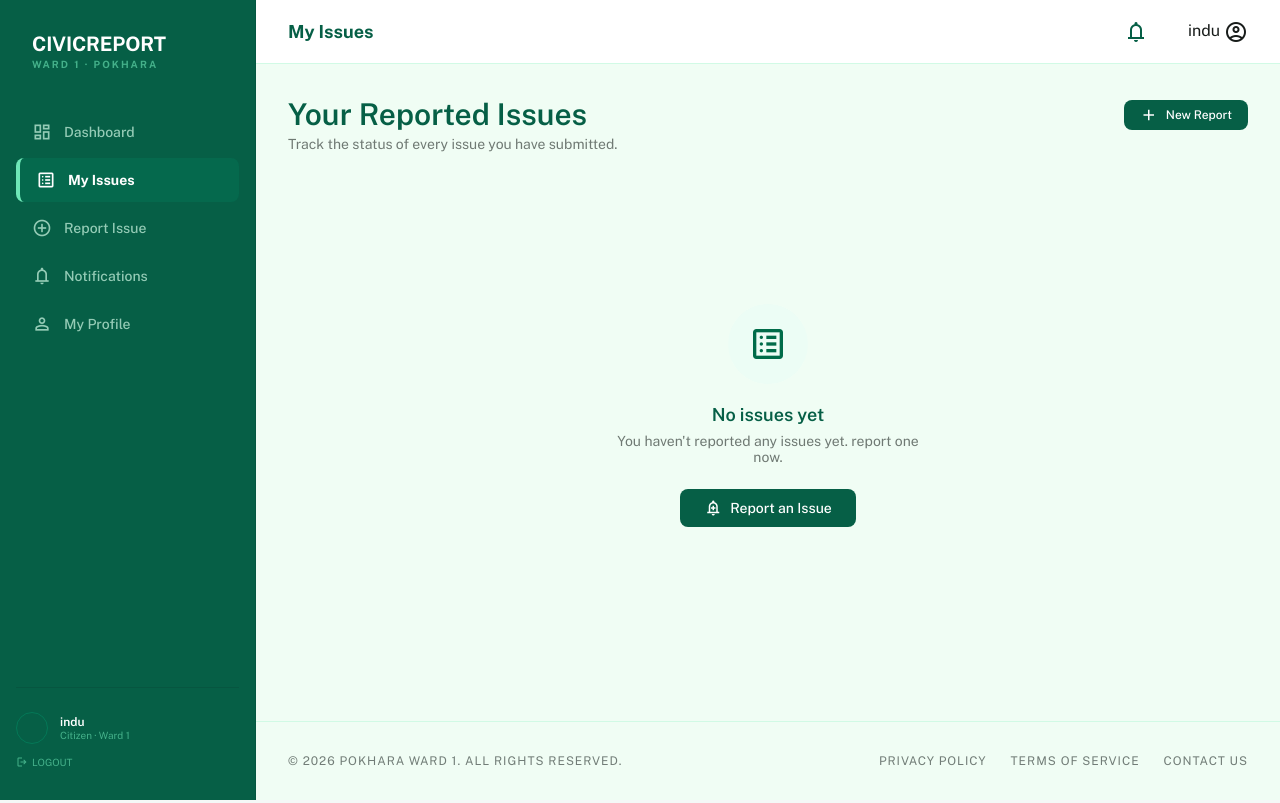
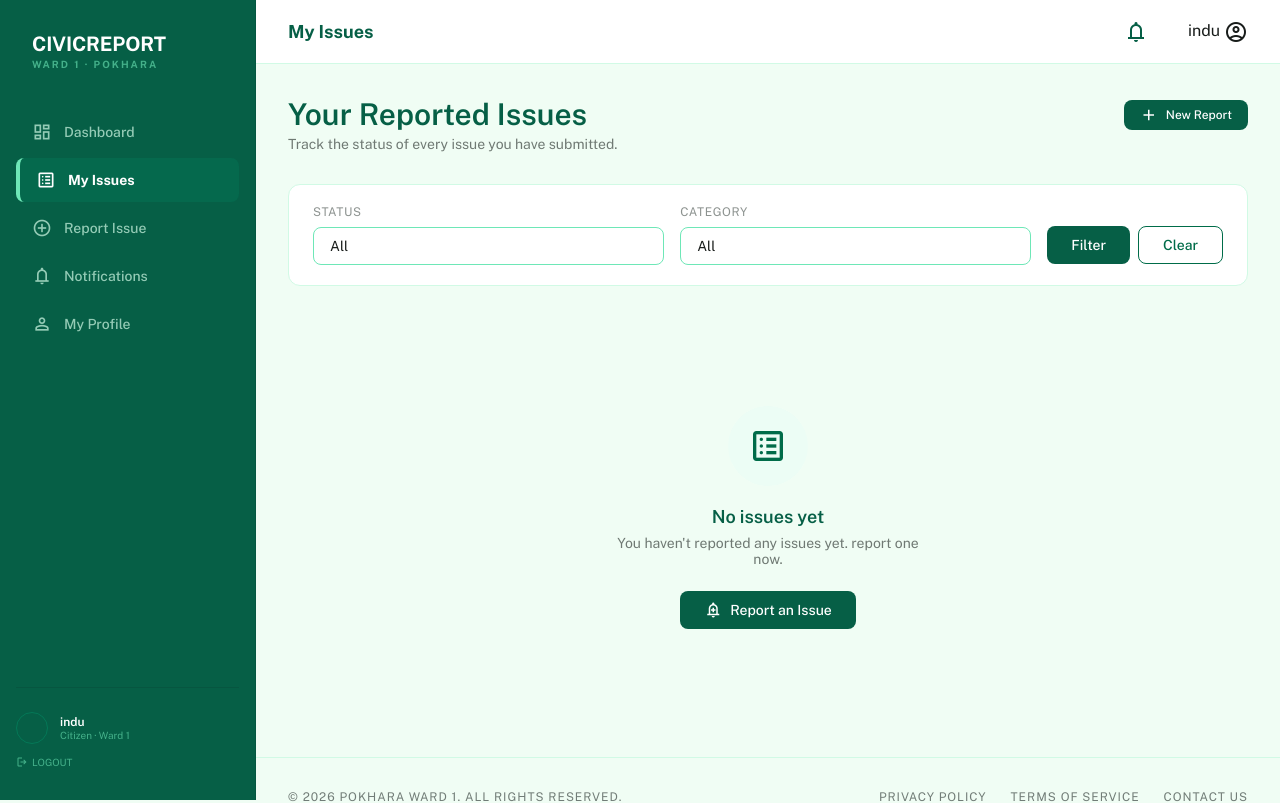
Before and after one commit to ssavyata/civicproject, a Django app: page /issues/my_issues/ in a window 1280 px wide. Shown: the top 803 px of the page. Run offline with Django 5.2, Linux system fonts and the light colour scheme; a user stored in the database is signed in; data that the repository does not hold is empty.

Commit message:
filtering feature

```diff
--- a/issues/views.py
+++ b/issues/views.py
@@ -2,6 +2,7 @@ from django.shortcuts import render, redirect, get_object_or_404
 from django.contrib.auth.decorators import login_required
 from django.contrib.auth import update_session_auth_hash
 from django.contrib.auth.forms import PasswordChangeForm
+import requests
 
 from accounts.models import User
 from .models import Issue, Feedback, Department, IssuePhoto
@@ -14,6 +15,76 @@ from django.core.paginator import Paginator
 from django.db.models import Count, Q
 
 # Create your views here.
+from django.http import JsonResponse
+from django.views.decorators.csrf import csrf_exempt
+from django.views.decorators.http import require_http_methods
+from .services.image_ai import generate_image_description
+import json
+import os
+from django.conf import settings
+
+
+@csrf_exempt
+@require_http_methods(["POST"])
+def upload_issue_photo(request):
+    """Temporarily saves uploaded photo and returns filename for AI analysis."""
+    try:
+        photo = request.FILES.get('photo')
+        if not photo:
+            return JsonResponse({"success": False, "error": "No photo provided"}, status=400)
+
+        # Save to MEDIA_ROOT/issue_photos/
+        from django.core.files.storage import default_storage
+        from django.core.files.base import ContentFile
+
+        filename = photo.name
+        save_path = os.path.join(settings.MEDIA_PHOTOS_ROOT, filename)
+        os.makedirs(settings.MEDIA_PHOTOS_ROOT, exist_ok=True)
+        saved_path = default_storage.save(save_path, ContentFile(photo.read()))
+
+        # Get just the filename
+        actual_filename = os.path.basename(saved_path)
+        image_url = f"{settings.MEDIA_URL}{saved_path}"
+
+        return JsonResponse({
+            "success": True,
+            "filename": actual_filename,
+            "image_url": image_url
+        })
+
+    except Exception as e:
+        return JsonResponse({"success": False, "error": str(e)}, status=500)
+
+@csrf_exempt
+@require_http_methods(["POST"])
+# views.py
+
+def analyze_image(request):
+    if request.method != 'POST':
+        return JsonResponse({'success': False, 'error': 'POST required'})
+
+    try:
+        body = json.loads(request.body)
+        filename = body.get('filename')
+
+        # Build your image path
+        import base64, os
+        image_path = os.path.join(settings.MEDIA_PHOTOS_ROOT, filename)
+        with open(image_path, 'rb') as f:
+            image_b64 = base64.b64encode(f.read()).decode('utf-8')
+
+        response = requests.post('http://localhost:11434/api/generate', json={
+            "model": "llava",
+            "prompt": "Describe this civic issue briefly for a report.",
+            "images": [image_b64],
+            "stream": False
+        }, timeout=60)
+
+        result = response.json()
+        return JsonResponse({'success': True, 'description': result['response']})
+
+    except Exception as e:
+        return JsonResponse({'success': False, 'error': str(e)})
 
 #Citizen Views
 
@@ -108,10 +179,10 @@ def report_issue(request):
 
 @citizen_required
 def my_issues(request):
-    issues = Issue.objects.filter(citizen=request.user).order_by("-submitted_at")
-
     status = request.GET.get("status", "").strip()
     category = request.GET.get("category", "").strip()
+
+    issues = Issue.objects.filter(citizen=request.user).order_by("-submitted_at")
 
     if status:
         issues = issues.filter(status=status)
@@ -124,6 +195,8 @@ def my_issues(request):
     return render(request, 'citizen/myissues.html', {
         "issues": page_obj,
         "page_obj": page_obj,
+        "status_filter": status,        # ← added
+        "category_filter": category,    # ← added
         "category_choices": Issue.CATEGORY_CHOICES,
     })
 
@@ -162,53 +235,74 @@ def submit_feedback(request, issue_id):
 
 @officer_required
 def officer_dashboard(request):
-    issues = Issue.objects.filter(
+    all_issues = Issue.objects.filter(
         assigned_department=request.user.department
-        ).order_by('-submitted_at')
+    ).order_by('-submitted_at')
 
-    status_filter = request.GET.get('status')
-    if status_filter:
-        issues = issues.filter(status=status_filter)
-
-    return render(request, 'officer/officer_dashboard.html', {'issues': issues})
+    context = {
+        'total_assigned':    all_issues.count(),
+        'pending_count':     all_issues.filter(status='submitted').count(),
+        'in_progress_count': all_issues.filter(status='in_progress').count(),
+        'resolved_count':    all_issues.filter(status='resolved').count(),
+        'recent_issues':     all_issues[:5],
+        'notifications':     Notification.objects.filter(
+                                 user=request.user, is_read=False
+                             ).order_by('-created_at')[:10],
+    }
+    return render(request, 'officer/officer_dashboard.html', context)
 
 @officer_required
 def update_issue_status(request, issue_id):
-    issue = get_object_or_404(Issue, id=issue_id, assigned_department=request.user.department)
+    issue = get_object_or_404(
+        Issue, id=issue_id, assigned_department=request.user.department
+    )
 
     if request.method == 'POST':
-        form = IssueStatusForm(request.POST, instance=issue)
-        if form.is_valid():
-            form.save()
+        new_status = request.POST.get('status')
+        remarks    = request.POST.get('remarks', '').strip()
 
-            # Create notification for the citizen
+        if new_status:
+            issue.status = new_status
+            if remarks:
+                issue.officer_remarks = remarks
+            issue.save()
+
             Notification.objects.create(
-                user = issue.citizen,
-                issue = issue,
-                message=f'Your issue "{issue.title}" has been updated to: {issue.get_status_display()}. {issue.officer_remarks}'
+                user=issue.citizen,
+                issue=issue,
+                message=(
+                    f'Your issue "{issue.title}" status has been updated to: '
+                    f'{issue.get_status_display()}.'
+                    + (f' Note: {remarks}' if remarks else '')
+                )
             )
             messages.success(request, 'Issue status updated and citizen notified!')
-            return redirect('officer_dashboard')
-    else:
-        form = IssueStatusForm(instance=issue)
-    return render(request, 'officer/update_issue_status.html', {'form': form, 'issue': issue})
+            return redirect('officer_issue_queue')
+
+    return render(request, 'officer/officer_update_status.html', {'issue': issue})
 
 @login_required
-@officer_required  # <-- Fixed: Added the missing '@' symbol here!
+@officer_required
 def officer_issue_queue(request):
     """
     Renders a searchable, filterable master list of issues
     assigned specifically to the logged-in officer's department.
     """
-    issue_list = Issue.objects.filter(department=request.user.department).order_by('-submitted_at')
+    issue_list = Issue.objects.filter(
+        assigned_department=request.user.department
+    ).order_by('-submitted_at')
 
     # Search Query Filter
     query = request.GET.get('q', '').strip()
     if query:
         if query.isdigit():
-            issue_list = issue_list.filter(Q(id=query) | Q(title__icontains=query) | Q(description__icontains=query))
+            issue_list = issue_list.filter(
+                Q(id=query) | Q(title__icontains=query) | Q(description__icontains=query)
+            )
         else:
-            issue_list = issue_list.filter(Q(title__icontains=query) | Q(description__icontains=query))
+            issue_list = issue_list.filter(
+                Q(title__icontains=query) | Q(description__icontains=query)
+            )
 
     # Dropdown Status and Category Filters
     status_filter = request.GET.get('status', '').strip()
@@ -225,9 +319,9 @@ def officer_issue_queue(request):
     page_obj = paginator.get_page(page_number)
 
     context = {
-        'page_obj': page_obj,
+        'issues':   page_obj,   # template iterates {% for issue in issues %}
+        'page_obj': page_obj,   # template uses page_obj for pagination controls
     }
-    # Fixed: Points explicitly inside your 'officer' folder structure
     return render(request, 'officer/officer_issue_queue.html', context)
 
 
@@ -242,22 +336,22 @@ def officer_profile(request):
     password_form = PasswordChangeForm(user=request.user)
 
     if request.method == 'POST':
-        action = request.POST.get('action')
+        form_type = request.POST.get('form_type')  # matches hidden input in template
 
-        if action == 'update_profile':
+        if form_type == 'profile':
             profile_form = ProfileUpdateForm(request.POST, instance=request.user)
             if profile_form.is_valid():
                 profile_form.save()
-                messages.success(request, "Your profile parameters have been updated successfully.")
+                messages.success(request, "Your profile has been updated successfully.")
                 return redirect('officer_profile')
             else:
                 messages.error(request, "Please correct the errors in your profile information.")
 
-        elif action == 'change_password':
+        elif form_type == 'password':
             password_form = PasswordChangeForm(user=request.user, data=request.POST)
             if password_form.is_valid():
                 user = password_form.save()
-                update_session_auth_hash(request, user)  # Keeps the officer logged in
+                update_session_auth_hash(request, user)  # keeps the officer logged in
                 messages.success(request, "Your password has been securely updated.")
                 return redirect('officer_profile')
             else:
--- a/templates/citizen/myissues.html
+++ b/templates/citizen/myissues.html
@@ -2,7 +2,6 @@
 {% load static %}
 
 {% block title %}My Issues - CivicReport{% endblock %}
-
 {% block page_title %}My Issues{% endblock %}
 
 {% block content %}
@@ -18,15 +17,42 @@
     </a>
   </div>
 
-  {# ─── Filter tabs ─────────────────────────────────────────── #}
-  <div class="filter-tabs">
-    {% for label, value in filter_options %}
-      <a href="?status={{ value }}"
-         class="filter-tab {% if current_filter == value %}filter-tab--active{% endif %}">
-        {{ label }}
-      </a>
-    {% endfor %}
-  </div>
+  {# ─── Filter Bar ───────────────────────────────────────────── #}
+  <form method="GET" style="background:var(--clr-surface-container-lowest);border:1px solid var(--clr-emerald-100);border-radius:var(--radius-xl);padding:1.25rem 1.5rem;margin-bottom:1.5rem;">
+    <div style="display:flex;align-items:flex-end;gap:1rem;flex-wrap:wrap;">
+
+      <div class="field" style="flex:1;min-width:10rem;">
+        <label class="field__label">Status</label>
+        <select name="status" class="field__select">
+          <option value="">All</option>
+          <option value="submitted"   {% if status_filter == 'submitted'   %}selected{% endif %}>Pending</option>
+          <option value="assigned"    {% if status_filter == 'assigned'    %}selected{% endif %}>Assigned</option>
+          <option value="in_progress" {% if status_filter == 'in_progress' %}selected{% endif %}>In Progress</option>
+          <option value="resolved"    {% if status_filter == 'resolved'    %}selected{% endif %}>Resolved</option>
+          <option value="rejected"    {% if status_filter == 'rejected'    %}selected{% endif %}>Rejected</option>
+        </select>
+      </div>
+
+      <div class="field" style="flex:1;min-width:10rem;">
+        <label class="field__label">Category</label>
+        <select name="category" class="field__select">
+          <option value="">All</option>
+          <option value="pothole"     {% if category_filter == 'pothole'     %}selected{% endif %}>Pothole</option>
+          <option value="streetlight" {% if category_filter == 'streetlight' %}selected{% endif %}>Street Lighting</option>
+          <option value="water"       {% if category_filter == 'water'       %}selected{% endif %}>Water Supply</option>
+          <option value="waste"       {% if category_filter == 'waste'       %}selected{% endif %}>Waste</option>
+          <option value="drainage"    {% if category_filter == 'drainage'    %}selected{% endif %}>Drainage</option>
+          <option value="other"       {% if category_filter == 'other'       %}selected{% endif %}>Other</option>
+        </select>
+      </div>
+
+      <div style="display:flex;gap:0.5rem;padding-bottom:1px;">
+        <button type="submit" class="btn btn--primary">Filter</button>
+        <a href="{% url 'my_issues' %}" class="btn btn--outline">Clear</a>
+      </div>
+
+    </div>
+  </form>
 
   {% if issues %}
     <div class="space-y-4">
@@ -69,7 +95,7 @@
                 </span>
                 <span>
                   <span class="material-symbols-outlined">schedule</span>
-                  {{ issue.created_at|date:"M d, Y" }}
+                  {{ issue.submitted_at|date:"M d, Y" }}
                 </span>
               </div>
               <a href="{% url 'issue_detail' issue.id %}" class="issue-card__detail-link">
@@ -90,8 +116,8 @@
       </div>
       <h3 class="empty-state__title">No issues yet</h3>
       <p class="empty-state__desc">
-        {% if current_filter and current_filter != 'all' %}
-          No issues match this filter. Try a different status or
+        {% if status_filter or category_filter %}
+          No issues match this filter. Try a different combination or
         {% else %}
           You haven't reported any issues yet.
         {% endif %}
```
Also changed, not shown: static/css/citizen.css (+58 -0 lines).
